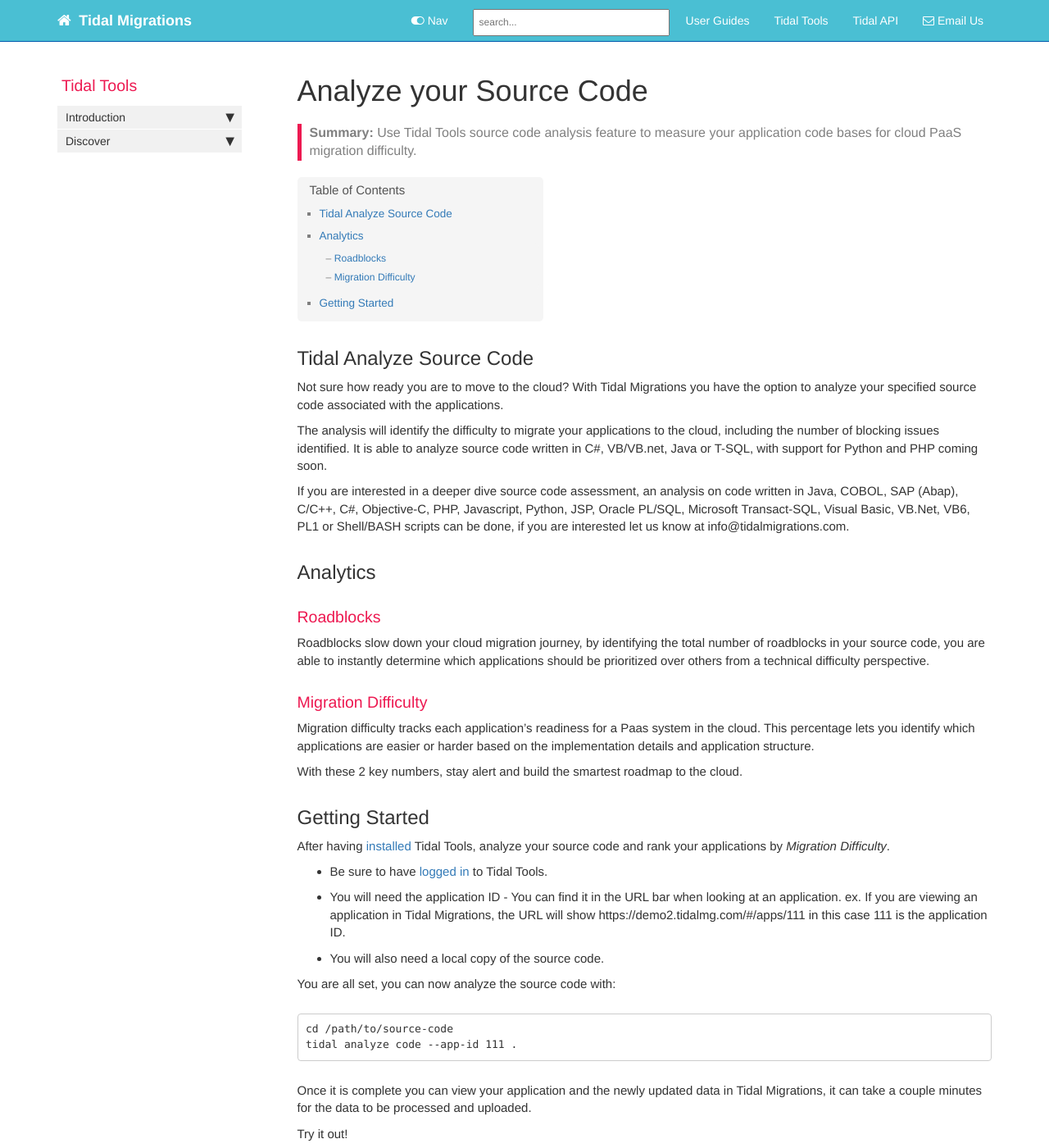
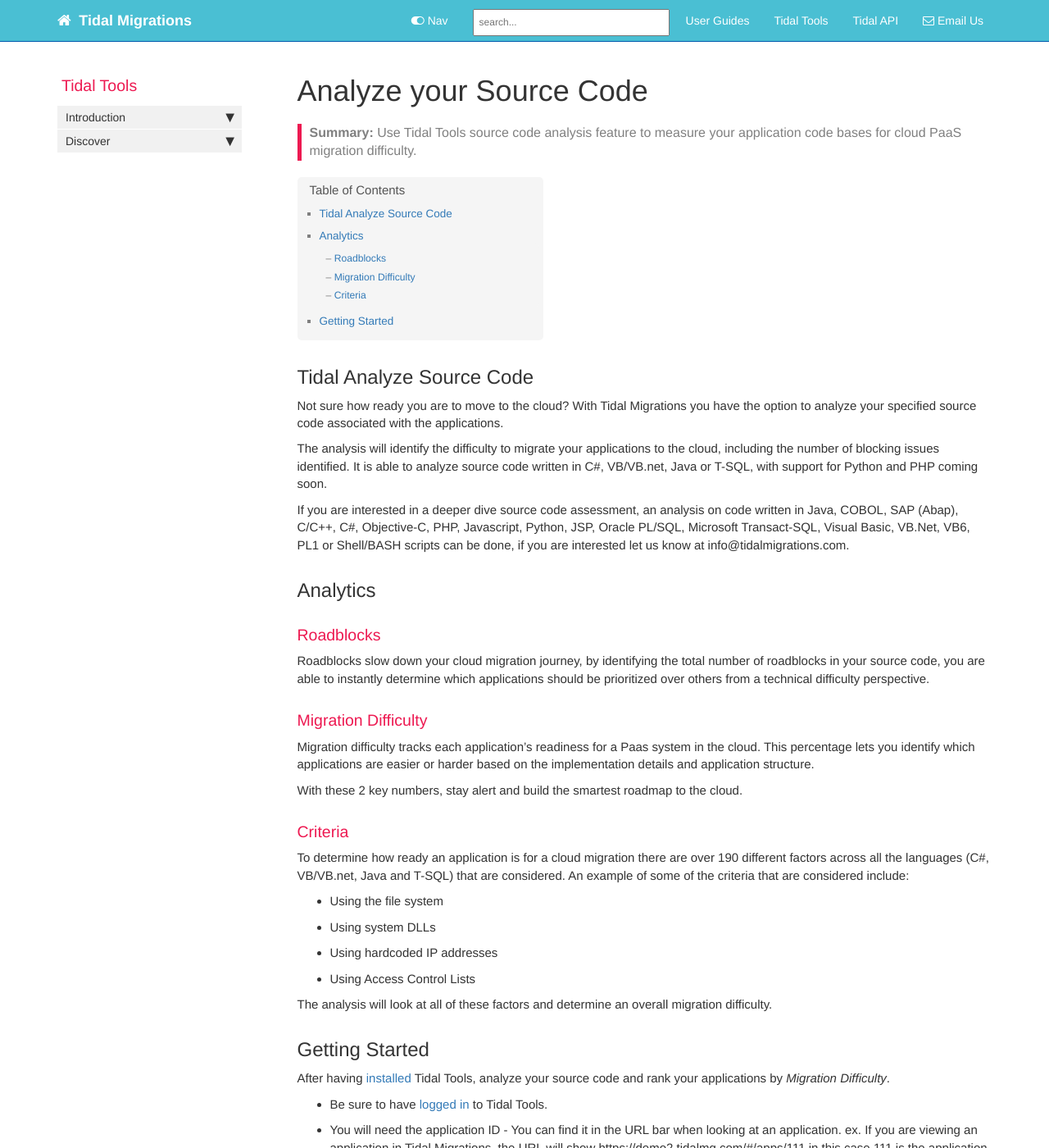
Before and after one commit to tidalmigrations/tidalmigrations.github.io, a Jekyll site: the page built from pages/tidal tools/sourcecode.md, in a window 1280 px wide and 1400 px high. Shown: the whole window at 82% size. Built offline with Jekyll 4.4.1, drawn with Linux system fonts in a browser that asks for light colours; nearby versions of some CDN libraries; comment, search, counter and statistics services are not loaded.

Commit message:
Add content about the criteria used for source code analysis

```diff
--- a/pages/tidal tools/sourcecode.md
+++ b/pages/tidal tools/sourcecode.md
@@ -29,6 +29,17 @@ you identify which applications are easier or harder based on the implementation
 
 With these 2 key numbers, stay alert and build the smartest roadmap to the cloud.
 
+### Criteria
+
+To determine how ready an application is for a cloud migration there are over 190 different factors across all the languages (C#, VB/VB.net, Java and T-SQL) that are considered.
+An example of some of the criteria that are considered include:
+  - Using the file system
+  - Using system DLLs
+  - Using hardcoded IP addresses
+  - Using Access Control Lists
+
+The analysis will look at all of these factors and determine an overall migration difficulty.
+
 ## Getting Started
 
 After having [installed](tidal-tools.html#install) Tidal Tools,  analyze your source code and rank your applications by *Migration Difficulty*.
```
